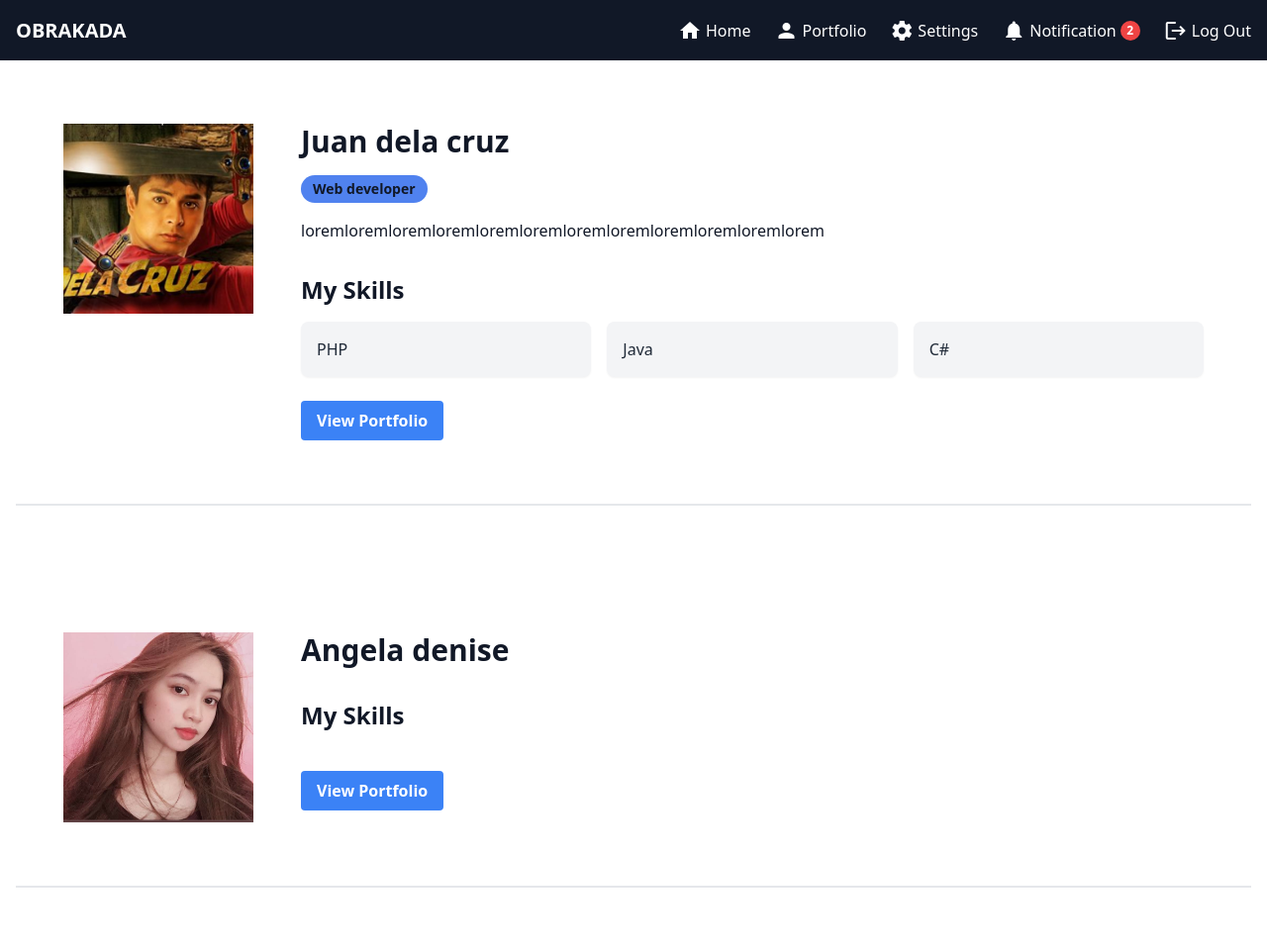
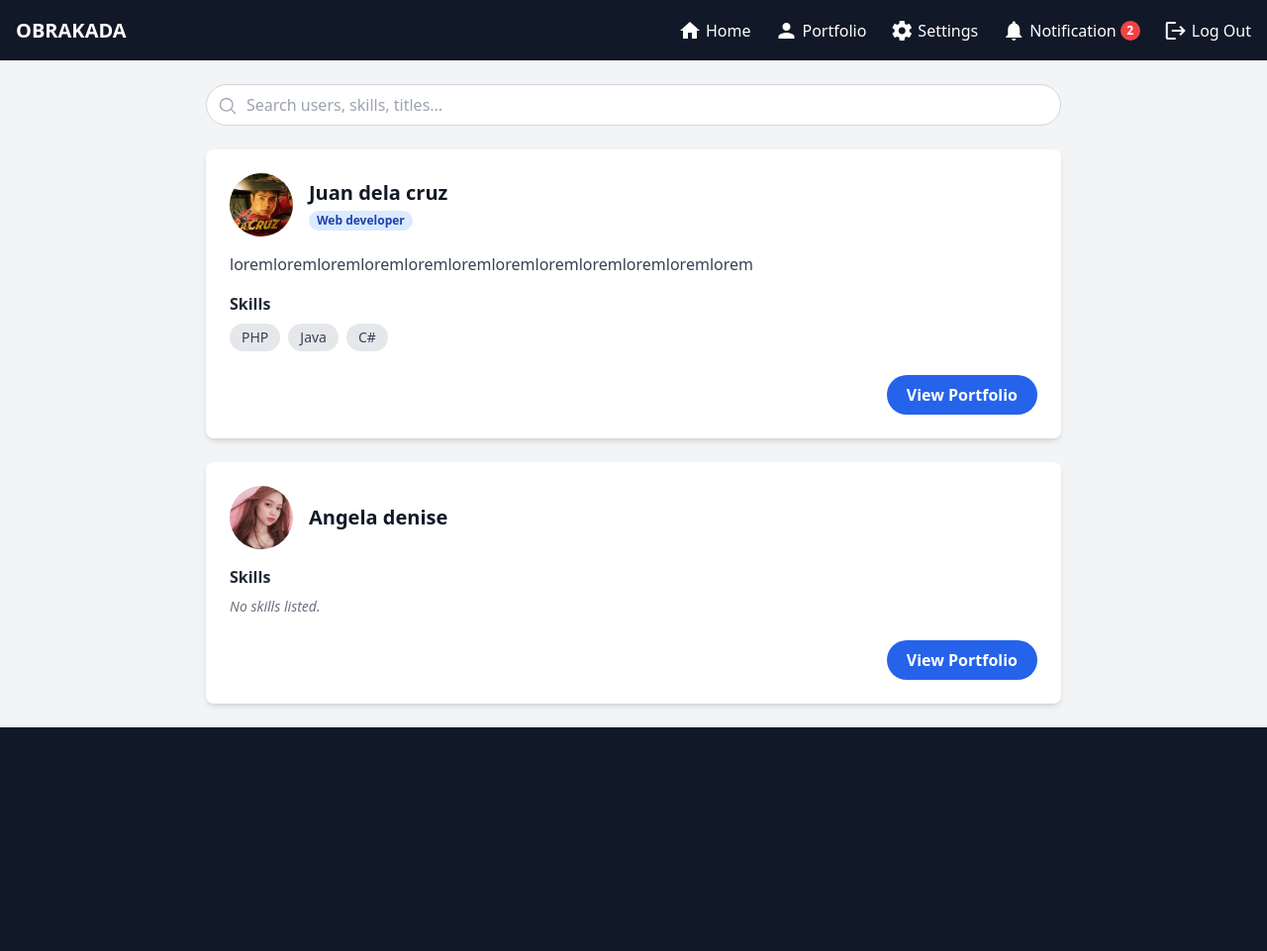
Before and after one commit to anderson895/OBRAKADA, a PHP site: page /view/home in a window 1280 px wide. Shown: the part 367-1328 px from the top of the page at 99% size. After the commit the page ends 1102 px from the top, so only its background shows below. Run offline with PHP 8.4, Linux system fonts and the light colour scheme; a user stored in the database is signed in; data comes from the database, SQL or seed files in the repository; some libraries are stand-ins or nearby versions.

Commit message:
search AND UI

```diff
--- a/view/components/hero.php
+++ b/view/components/hero.php
@@ -135,7 +135,7 @@
           id="addProfTitleBtn"
           class="mt-3 px-4 py-2 rounded-md bg-blue-600 hover:bg-blue-700 text-white font-semibold"
         >
-          Add More
+          Add Title
         </button>
 
 
@@ -219,7 +219,7 @@
         id="addSkillBtn"
         class="mt-3 px-4 py-2 rounded-md bg-blue-600 hover:bg-blue-700 text-white font-semibold"
       >
-        Add More
+        Add Skills
       </button>
 
       <div class="flex flex-col sm:flex-row justify-end space-y-3 sm:space-y-0 sm:space-x-3 pt-4 border-t border-gray-200">
--- a/view/components/newsfeed.php
+++ b/view/components/newsfeed.php
@@ -1,101 +1,122 @@
 <?php
 $user_id = $_SESSION['user_id'];
-$all_user = $db->get_all_user(); // This is now an array
+$all_user = $db->get_all_user();
 ?>
 
+<div class="max-w-4xl mx-auto mt-6 px-4">
+  <!-- Search Bar -->
+  <div class="mb-6">
+    <div class="relative">
+      <svg xmlns="http://www.w3.org/2000/svg" viewBox="0 0 24 24" fill="currentColor" class="absolute w-5 h-5 top-3 left-3 text-gray-400">
+        <path fill-rule="evenodd" d="M10.5 3.75a6.75 6.75 0 1 0 0 13.5 6.75 6.75 0 0 0 0-13.5ZM2.25 10.5a8.25 8.25 0 1 1 14.59 5.28l4.69 4.69a.75.75 0 1 1-1.06 1.06l-4.69-4.69A8.25 8.25 0 0 1 2.25 10.5Z" clip-rule="evenodd" />
+      </svg>
+      <input
+        type="text"
+        id="searchInput"
+        placeholder="Search users, skills, titles..."
+        class="w-full border border-gray-300 rounded-full py-2 pl-10 pr-4 text-gray-700 placeholder-gray-400 focus:outline-none focus:ring-2 focus:ring-blue-400 focus:border-transparent transition"
+      />
+
+    </div>
+  </div>
+
+  <!-- User Feeds -->
   <?php if (!empty($all_user)): ?>
       <?php foreach ($all_user as $user): ?>
           <?php if ($user_id != $user['user_id']): ?>
 
-<section id="about" class="bg-white text-gray-900 py-16 px-4">
-  <div class="max-w-6xl mx-auto flex flex-col md:flex-row items-start gap-12">
+  <article class="bg-white rounded-lg shadow-md mb-6 p-6 hover:shadow-lg transition-shadow">
+    <header class="flex items-center gap-4 mb-4">
+      <?php
+      if (!empty($user['user_profile_pict'])): ?>
+        <img
+          src="../assets/upload/<?= htmlspecialchars($user['user_profile_pict']) ?>"
+          alt="<?= htmlspecialchars($user['user_fullname']) ?>"
+          class="w-16 h-16 rounded-full object-cover"
+        />
+      <?php else: ?>
+        <div class="w-16 h-16 rounded-full bg-gray-400 flex items-center justify-center text-white font-bold text-xl uppercase">
+          <?= strtoupper(substr($user['user_fullname'], 0, 1)) ?>
+        </div>
+      <?php endif; ?>
 
-    <!-- Profile Image -->
-    <?php
-    if (!empty($user['user_profile_pict'])) {
-        echo '
-        <div class="flex-shrink-0">
-            <img src="../assets/upload/' . htmlspecialchars($user['user_profile_pict']) . '" alt="Profile Picture" class="w-48 h-48 object-cover" />
-        </div>';
-    } else {
-        echo '
-        <div class="flex-shrink-0 flex items-center justify-center bg-gray-300 w-48 h-48 text-5xl font-bold text-white">
-            ' . strtoupper(substr($user["user_fullname"], 0, 1)) . '
-        </div>';
-    }
-    ?>
-
-    <!-- Text Content and Skills -->
       <div class="flex-1">
-      <h2 class="text-3xl font-bold mb-4"><?= htmlspecialchars(ucfirst($user['user_fullname'])) ?></h2>
+        <h3 class="text-xl font-semibold text-gray-900"><?= htmlspecialchars(ucfirst($user['user_fullname'])) ?></h3>
         <?php
         $profTitlesRaw = $user['user_professional_title'] ?? null;
+        if (!empty($profTitlesRaw)) {
+            $titles = json_decode($profTitlesRaw, true);
+            if (is_array($titles) && count($titles) > 0): ?>
+              <div class="flex flex-wrap gap-2 mt-1">
+                <?php foreach ($titles as $title): ?>
+                  <span class="bg-blue-100 text-blue-800 text-xs font-semibold px-2 py-0.5 rounded-full"><?= htmlspecialchars(ucfirst($title)) ?></span>
+                <?php endforeach; ?>
+              </div>
+            <?php endif;
+        } ?>
+      </div>
+    </header>
 
-      // Initialize a variable to hold the plain string of joined titles (for fallback display)
-      $profTitles = 'Not Specified';
+    <p class="text-gray-700 mb-4"><?= htmlspecialchars($user['user_bio'] ?? 'No bio available.') ?></p>
 
-      if (!empty($profTitlesRaw)) {
-          // Decode JSON string into an array
-          $titles = json_decode($profTitlesRaw, true);
+    <section>
+      <h4 class="font-semibold text-gray-800 mb-2">Skills</h4>
+      <?php
+      if (!empty($user['skills'])):
+          $skills = json_decode($user['skills'], true);
+          if (is_array($skills) && count($skills) > 0): ?>
+            <div class="flex flex-wrap gap-2">
+              <?php foreach ($skills as $skill): ?>
+                <span class="bg-gray-200 text-gray-700 text-sm px-3 py-1 rounded-full"><?= htmlspecialchars($skill) ?></span>
+              <?php endforeach; ?>
+            </div>
+          <?php else: ?>
+            <p class="text-gray-500 text-sm italic">No skills listed.</p>
+          <?php endif;
+      else: ?>
+        <p class="text-gray-500 text-sm italic">No skills listed.</p>
+      <?php endif; ?>
+    </section>
 
-          if (is_array($titles) && count($titles) > 0) {
-              // Prepare a joined string for the fallback display
-              $profTitles = implode(", ", $titles);
-
-              // Display each title as a styled badge
-              echo '<div class="flex flex-wrap gap-3 mt-4 mb-4">';
-              foreach ($titles as $title) {
-                  echo '<span class="bg-blue-600 bg-opacity-80 px-3 py-1 rounded-full text-sm font-semibold">'
-                      . htmlspecialchars(ucfirst($title)) .
-                      '</span>';
-              }
-              echo '</div>';
-          } else {
-              // If JSON decoding failed or empty array, fallback to raw string escaped
-              $profTitles = htmlspecialchars($profTitlesRaw);
-          }
-      }
-      ?>
-
-
-      <p class="mb-6"><?= htmlspecialchars($user['user_bio'] ?? 'No bio available.') ?></p>
-
-      <!-- Skills -->
-      <h2 class="text-2xl font-bold mb-4 mt-8">My Skills</h2>
-      <div class="grid grid-cols-1 sm:grid-cols-2 lg:grid-cols-3 gap-4 mb-6">
-        <?php
-        if (!empty($user['skills'])) {
-            $skills = json_decode($user['skills'], true);
-            if (is_array($skills)) {
-                foreach ($skills as $skill) {
-                    echo '
-                    <div class="bg-gray-100 p-4 rounded-lg shadow-sm hover:shadow-md transition">
-                      <p class="text-gray-800 font-medium">' . htmlspecialchars($skill) . '</p>
-                    </div>';
-                }
-            } else {
-                echo '<p class="text-gray-500 col-span-full">Skills data is invalid.</p>';
-            }
-        } else {
-            echo '<p class="text-gray-500 col-span-full">No skills listed.</p>';
-        }
-        ?>
-      </div>
-
-
-      <a href="portfolio?user_id=<?=$user['user_id']?>" class="inline-block bg-blue-500 hover:bg-blue-700 text-white font-semibold py-2 px-4 rounded transition duration-300">
+    <div class="mt-6 text-right">
+      <a
+        href="portfolio?user_id=<?= $user['user_id'] ?>"
+        class="inline-block bg-blue-600 hover:bg-blue-700 text-white font-semibold px-5 py-2 rounded-full transition"
+      >
         View Portfolio
       </a>
     </div>
-  </div>
-
-  <div class="mt-16">
-    <hr class="border-t-2 border-gray-200 w-full" />
-  </div>
-</section>
+  </article>
 
           <?php endif; ?>
       <?php endforeach; ?>
   <?php else: ?>
-    <p class="text-center py-8 text-gray-500">No record found.</p>
+      <p class="text-center text-gray-500 py-10">No record found.</p>
   <?php endif; ?>
+</div>
+
+
+<script>
+$(document).ready(function(){
+  $('#searchInput').on('input', function(){
+    var query = $(this).val().toLowerCase();
+
+    $('article.bg-white').each(function(){
+      var cardText = $(this).text().toLowerCase();
+      if(cardText.indexOf(query) !== -1){
+        $(this).show();
+      } else {
+        $(this).hide();
+      }
+    });
+
+    if ($('article.bg-white:visible').length === 0) {
+      if ($('#noRecordMsg').length === 0) {
+        $('<p id="noRecordMsg" class="text-center text-gray-500 py-10">No record found.</p>').appendTo('.max-w-4xl');
+      }
+    } else {
+      $('#noRecordMsg').remove();
+    }
+  });
+});
+</script>
```
Also changed, not shown: assets/upload/banner_683344a7c97c32.83383161.jpg (added), assets/upload/profile_683344a7c90f92.26248170.jpg (added). Lines whose indentation alone changed are shown as unchanged.
